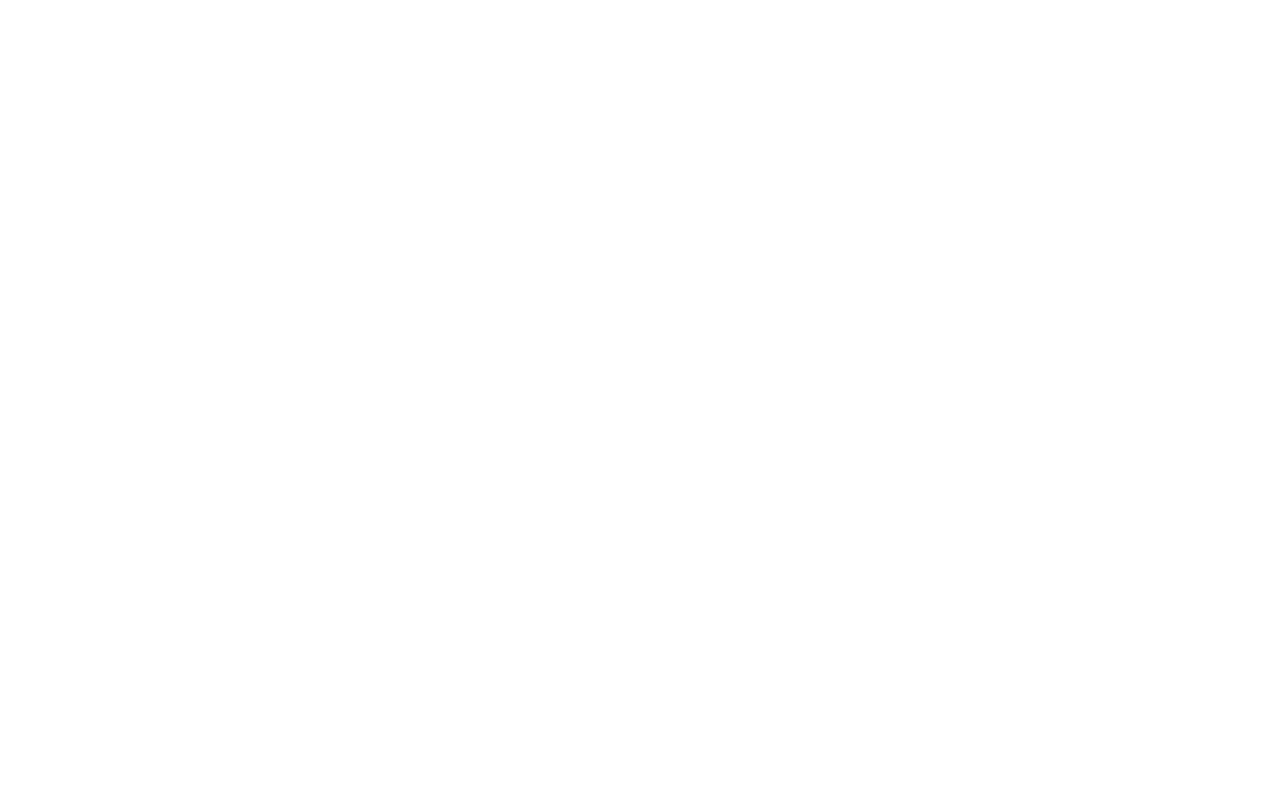
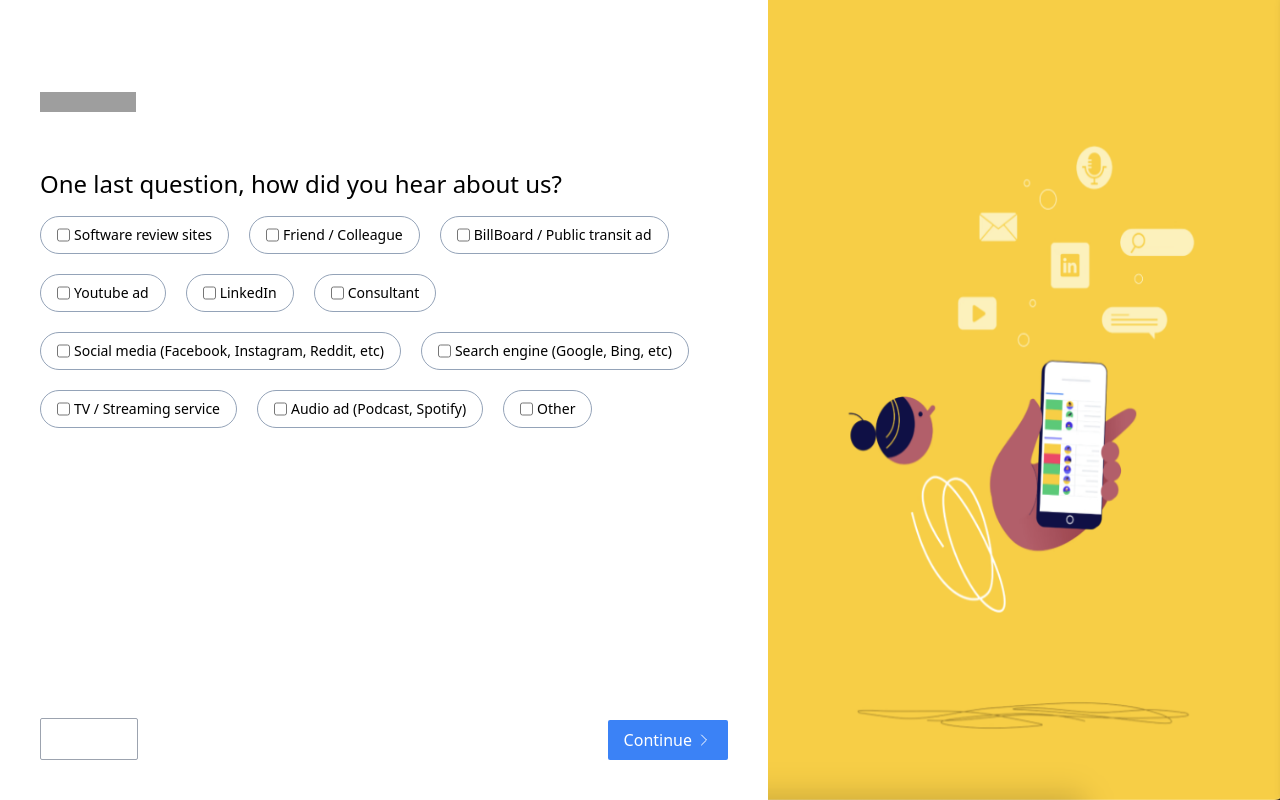
Before and after one commit to jackie1310/monday-project, a React (Create React App) app: page /create in a window 1280 px wide. Before the commit this address had no page. Built offline with nearby package versions, Linux system fonts and the light colour scheme; grey boxes are pictures that could not be loaded.

Commit message:
VietAn/socialAds

```diff
--- a/src/App.js
+++ b/src/App.js
@@ -1,8 +1,11 @@
 import { Routes, Route } from 'react-router-dom';
+import SocialAds from './pages/SocialAds';
 function App() {
   return (
     <>
-      <Routes></Routes>
+      <Routes>
+        <Route path='/create' Component={SocialAds}/>
+      </Routes>
     </>
   );
 }
--- a/src/components/Button.js
+++ b/src/components/Button.js
@@ -7,8 +7,11 @@
         case "responsive":
             style = "md:hidden";
             break;
-        case "front" || "back":
-            style = "flex gap-1 items-center absolute -bottom-16 md:bottom-10 right-10 px-4"
+        case "front":
+            style = "flex gap-1 items-center absolute -bottom-16 md:bottom-10 right-10 px-4";
+            break;
+        case "back":
+            style = "flex gap-1 items-center absolute -bottom-16 md:bottom-10 left-10 px-4 border border-gray-400 bg-white text-black"
     }
     return (
         <button className={`active:scale-75 transform transition duration-300 ease-in-out ${style} py-2 bg-blue-500 text-white rounded-sm`} onClick={() => click()}>
--- /dev/null
+++ b/src/components/Option.js
@@ -0,0 +1,8 @@
+export default function Option({type, label, value, selectedOption, setSelectedOption}) {
+    return (
+        <div className="flex text-sm gap-1 border px-4 py-2 rounded-3xl border-slate-400">
+            <input type={type} id={value} name={value}  value={value} checked={selectedOption === value} onChange={() => setSelectedOption(value)}/>
+            <label>{label}</label>
+        </div>
+    )
+}
--- /dev/null
+++ b/src/data/SocialSites.js
@@ -0,0 +1,57 @@
+export const SocialSites = [
+    {
+        type: "checkbox",
+        label: "Software review sites",
+        value: "software_sites"
+    },
+    {
+        type: "checkbox",
+        label: "Friend / Colleague",
+        value: "friend"
+    },
+    {
+        type: "checkbox",
+        label: "BillBoard / Public transit ad",
+        value: "billboard"
+    },
+    {
+        type: "checkbox",
+        label: "Youtube ad",
+        value: "youtube"
+    },
+    {
+        type: "checkbox",
+        label: "LinkedIn",
+        value: "linkedin"
+    },
+    {
+        type: "checkbox",
+        label: "Consultant",
+        value: "consultant"
+    },
+    {
+        type: "checkbox",
+        label: "Social media (Facebook, Instagram, Reddit, etc)",
+        value: "social"
+    },
+    {
+        type: "checkbox",
+        label: "Search engine (Google, Bing, etc)",
+        value: "search"
+    },
+    {
+        type: "checkbox",
+        label: "TV / Streaming service",
+        value: "tv"
+    },
+    {
+        type: "checkbox",
+        label: "Audio ad (Podcast, Spotify)",
+        value: "audio"
+    },
+    {
+        type: "checkbox",
+        label: "Other",
+        value: "other"
+    },
+]
--- /dev/null
+++ b/src/pages/SocialAds.js
@@ -0,0 +1,34 @@
+import Layout from "../components/Layout";
+import img4 from "../assets/img4.png"
+import Button from "../components/Button";
+import Option from "../components/Option";
+import { SocialSites } from "../data/SocialSites";
+import { useState } from "react";
+
+export default function SocialAds() {
+    const [selectedAds, setSelectedAds] = useState(null);
+    function moveOn() {
+        window.location = '/create';
+    }
+    function moveBack() {
+        window.location = '/';
+    }
+
+    return (
+        <Layout img={img4}>
+            <div className="pt-3">
+                <div className="mx-10 mt-20">
+                    <img src="https://upload.wikimedia.org/wikipedia/commons/thumb/c/c6/Monday_logo.svg/2560px-Monday_logo.svg.png" alt='logo' className="w-24 h-5 mb-14"/>
+                    <h1 className="text-2xl mb-4">One last question, how did you hear about us?</h1>
+                    <form className="flex flex-wrap gap-5">
+                        {SocialSites.map((site) => (
+                            <Option type={site.type} label={site.label} value={site.value} selectedOption={selectedAds} setSelectedOption={setSelectedAds}/>
+                        ))}
+                    </form>
+                </div>
+                <Button label="Continue" type="front" click={moveOn}/>
+                <Button label="Back" type="back" click={moveBack}/>
+            </div>
+        </Layout>
+    )
+}
```
